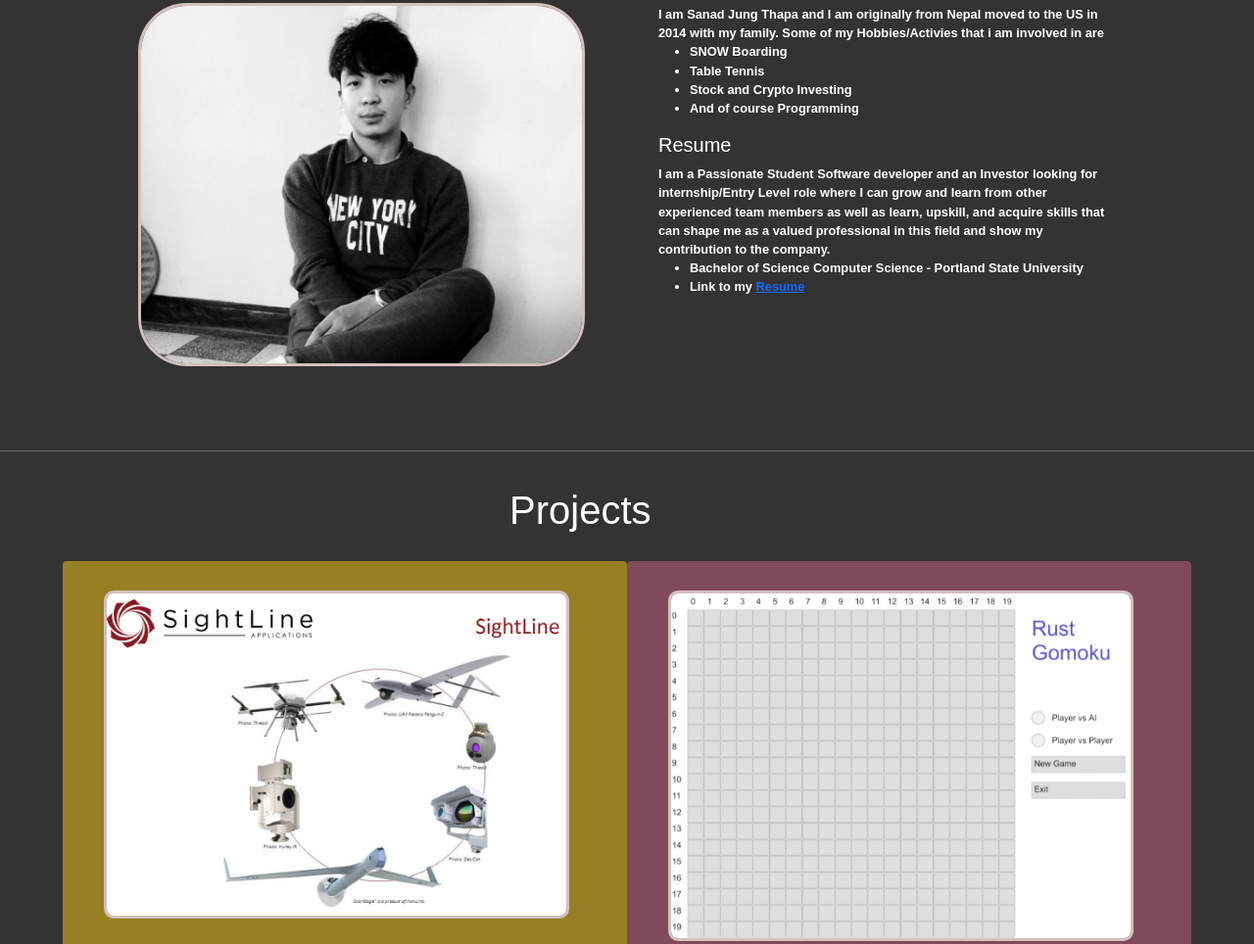
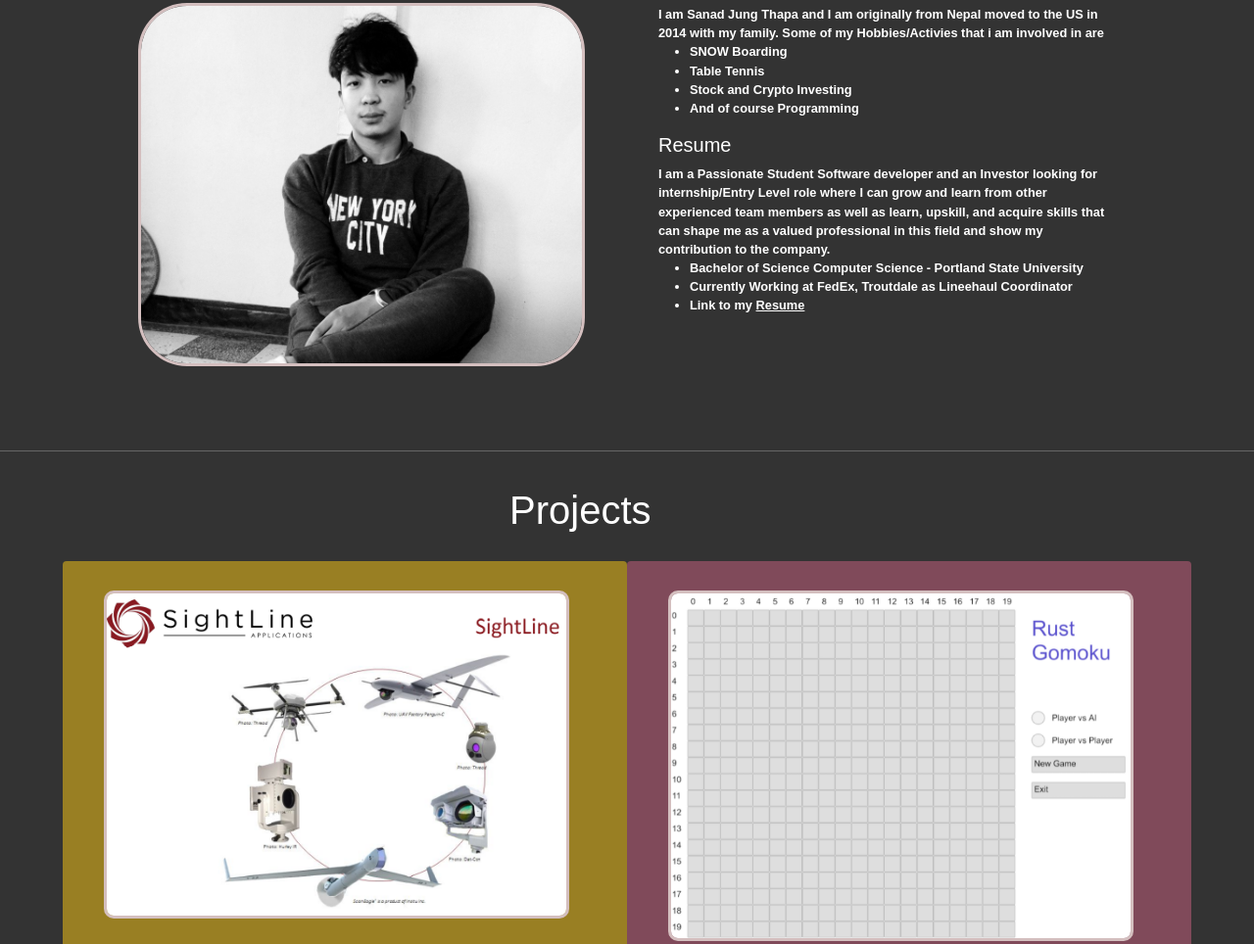
Before and after one commit to sanadtm/Sanad-Thapa--Home-PAge, a plain HTML site: page index.html in a window 1280 px wide. Shown: the part 967-1931 px from the top of the page at 98% size. Drawn offline with nearby package versions, Linux system fonts and the light colour scheme.

Commit message:
Added accessibility support

```diff
--- a/css/about.css
+++ b/css/about.css
@@ -27,7 +27,9 @@
 	color: white;
 	font-size: 1.5vw;
 }
-
+ul a{
+	color:white;
+}
 #content3::before {
 	white-space: pre;
 	color: white;
--- a/index.html
+++ b/index.html
@@ -87,6 +87,7 @@
 						valued professional in this field and show my contribution to the company.<br />
 						<ul
 							><li> Bachelor of Science Computer Science - Portland State University</li>
+							<li>Currently Working at FedEx, Troutdale as Lineehaul Coordinator</li>
 							<li>Link to my <a href="SanadResume2021.pdf">Resume</a></li>
 						</ul>
 					</div></div
@@ -183,7 +184,7 @@
 						<li
 							>LINK to Mern Stack Instant Messenger App::<a
 								href="https://github.com/sanadtm/Instant-Messenger-APP"
-								>MERN Stack Instant Mesenger</a
+								> MERN Stack Instant Mesenger</a
 							></li
 						>
 					</ul>
```
